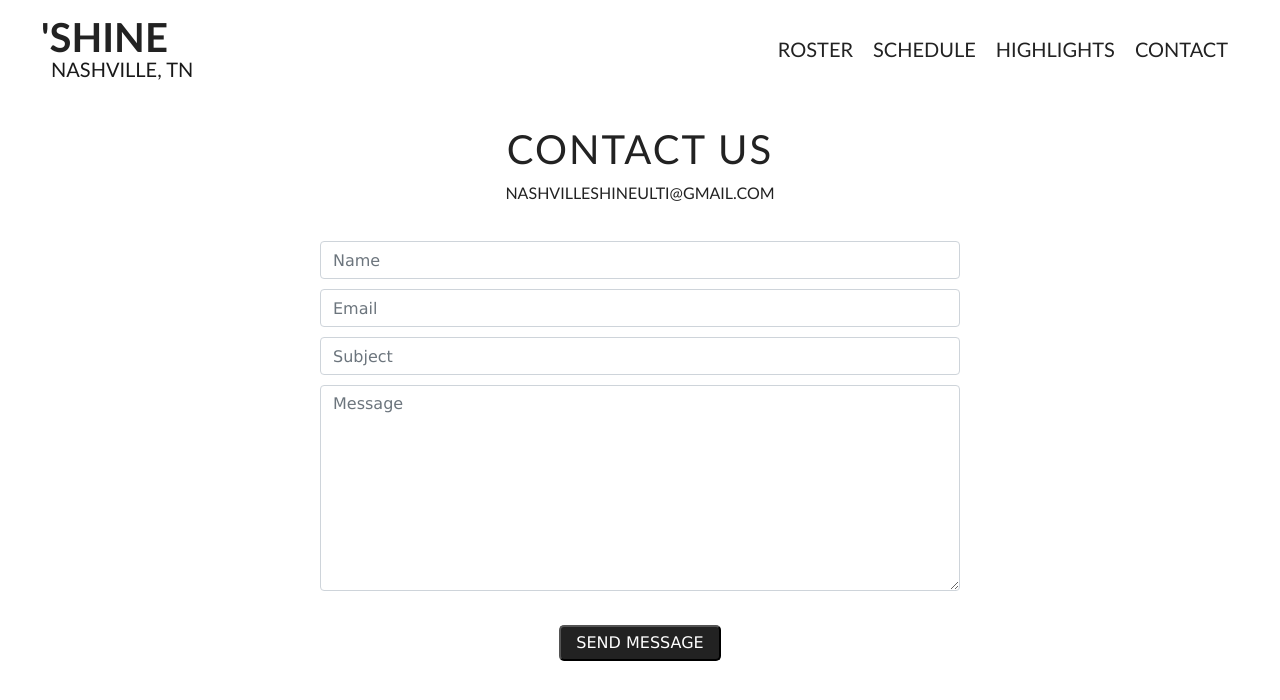
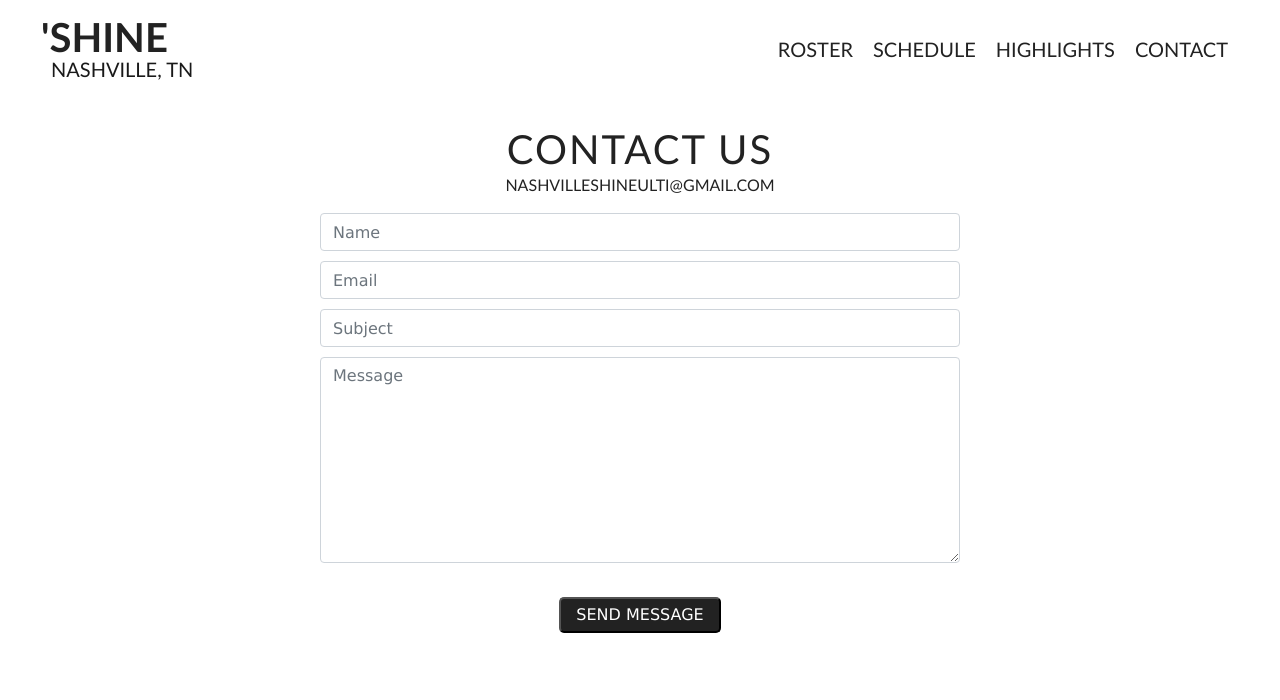
Before and after one commit to liz-barnes/nashville-shine-ultimate, a React (Create React App) app: page /contact in a window 1280 px wide. Shown: the top 700 px of the page. Built offline with nearby package versions, Linux system fonts and the light colour scheme.

Commit message:
add div around contact form banner

```diff
--- a/src/Components/Contact/index.js
+++ b/src/Components/Contact/index.js
@@ -18,8 +18,10 @@ export default function Contact() {
 
   return (
     <div className="Contact page">
-      <h1 className='contact-form-header'>Contact Us</h1>
-      <p className='email'>nashvilleshineulti@gmail.com</p>
+      <div className='contact-form-banner'>
+        <h1 className='contact-form-header'>Contact Us</h1>
+        <p className='email'>nashvilleshineulti@gmail.com</p>
+      </div>
       <div class="contact-form">
         <form id="contact-form" onSubmit={sendEmail}>
             <input name="name" type="text" className="form-control" placeholder="Name" required />
--- a/src/styles/components/_contact.scss
+++ b/src/styles/components/_contact.scss
@@ -8,13 +8,14 @@
 .contact-form {
   margin: auto;
   width: 50%;
-    padding-top: 10px;
   font-family: $fourthFont;
 }
 
 .contact-form-header {
   color: $backgroundColor;
+  margin: auto;
   letter-spacing: 2px;
+  width: 50%;
 }
 
 .form-control {
@@ -34,6 +35,7 @@
   box-shadow: 2px 2px 2px $backgroundColor;
 }
 
-.email {
+p.email {
   color: $backgroundColor;
+  padding: 0px;
 }
```
Lines whose indentation alone changed are shown as unchanged.
